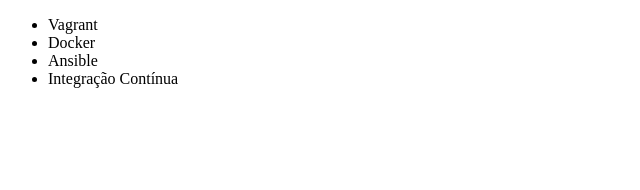
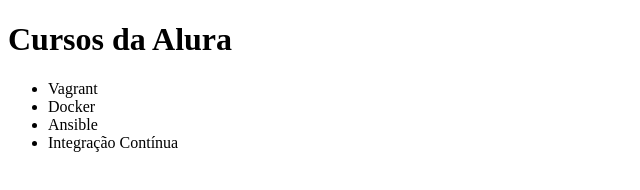
Before and after one commit to ElibertoCastro/curso-git-alura, a plain HTML site: page index.html in a window 1280 px wide. Shown: the whole page, without its empty margins (0-640 px from the left). Drawn offline with Linux system fonts and the light colour scheme.

Commit message:
Recriando um h1 no index.html

```diff
--- a/index.html
+++ b/index.html
@@ -5,6 +5,7 @@
     <title>Cursos da Alura</title>
 </head>
 <body>
+    <h1>Cursos da Alura</h1>
     <ul>
         <li>Vagrant</li>
         <li>Docker</li>
```
